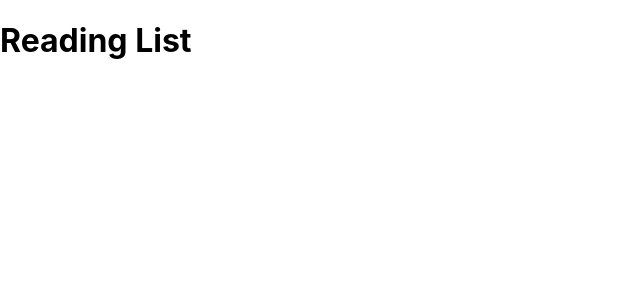
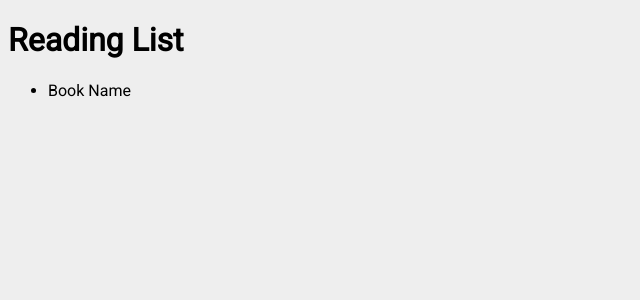
Before and after one commit to chtushar/graphql-practice-app, a React (Create React App) app in the folder client/: page / in a window 1280 px wide. Shown: the top 300 px of the page, without its empty margins (0-640 px from the left). Built offline with nearby package versions, Linux system fonts and the light colour scheme.

Commit message:
apollo provider added

```diff
--- a/client/package.json
+++ b/client/package.json
@@ -3,9 +3,12 @@
   "version": "0.1.0",
   "private": true,
   "dependencies": {
+    "@apollo/react-hooks": "^3.1.5",
     "@testing-library/jest-dom": "^4.2.4",
     "@testing-library/react": "^9.3.2",
     "@testing-library/user-event": "^7.1.2",
+    "apollo-boost": "^0.4.9",
+    "graphql": "^15.0.0",
     "react": "^16.13.1",
     "react-dom": "^16.13.1",
     "react-scripts": "3.4.1"
--- a/client/src/App.js
+++ b/client/src/App.js
@@ -1,10 +1,23 @@
 import React from "react";
+import ApolloClient from "apollo-boost";
+import { ApolloProvider } from "@apollo/react-hooks";
+
+//components
+import BookList from "./components/BookList";
+
+//apollo client setup
+const client = new ApolloClient({
+  uri: "http://localhost:4000/graphql",
+});
 
 function App() {
   return (
-    <div id="main">
-      <h1>Reading List</h1>
-    </div>
+    <ApolloProvider client={client}>
+      <div id="main">
+        <h1>Reading List</h1>
+        <BookList />
+      </div>
+    </ApolloProvider>
   );
 }
 
--- /dev/null
+++ b/client/src/components/BookList.js
@@ -0,0 +1,15 @@
+import React, { Component } from "react";
+
+class BookList extends Component {
+  render() {
+    return (
+      <div>
+        <ul id="book-list">
+          <li>Book Name</li>
+        </ul>
+      </div>
+    );
+  }
+}
+
+export default BookList;
--- a/client/src/index.css
+++ b/client/src/index.css
@@ -1,13 +1,6 @@
+@import url("https://fonts.googleapis.com/css2?family=Open+Sans&family=Roboto&display=swap");
+
 body {
-  margin: 0;
-  font-family: -apple-system, BlinkMacSystemFont, 'Segoe UI', 'Roboto', 'Oxygen',
-    'Ubuntu', 'Cantarell', 'Fira Sans', 'Droid Sans', 'Helvetica Neue',
-    sans-serif;
-  -webkit-font-smoothing: antialiased;
-  -moz-osx-font-smoothing: grayscale;
+  background-color: #eee;
+  font-family: "Roboto";
 }
-
-code {
-  font-family: source-code-pro, Menlo, Monaco, Consolas, 'Courier New',
-    monospace;
-}
```
Also changed, not shown: 1 other file (tests, documents, lock files or other folders).
